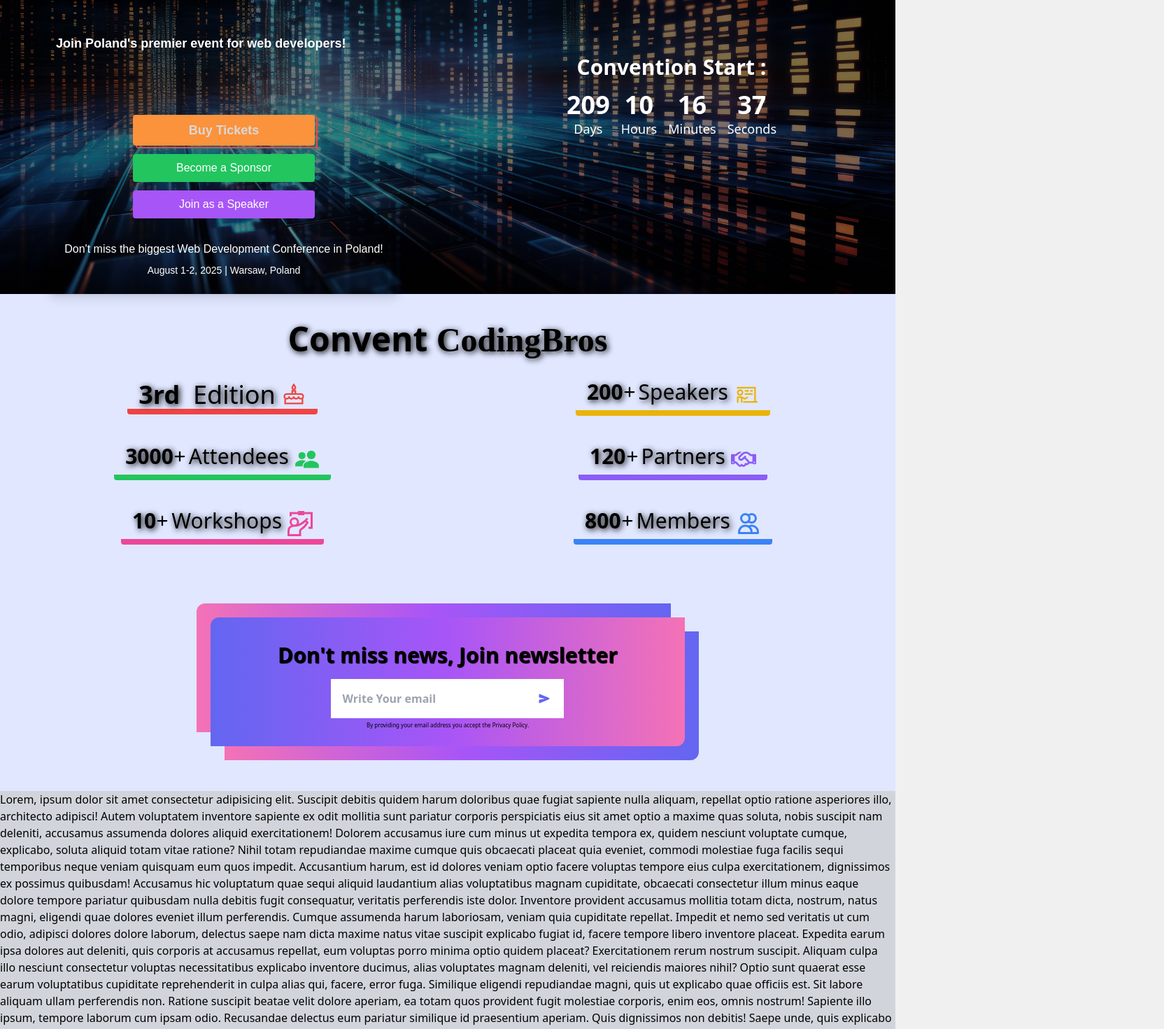
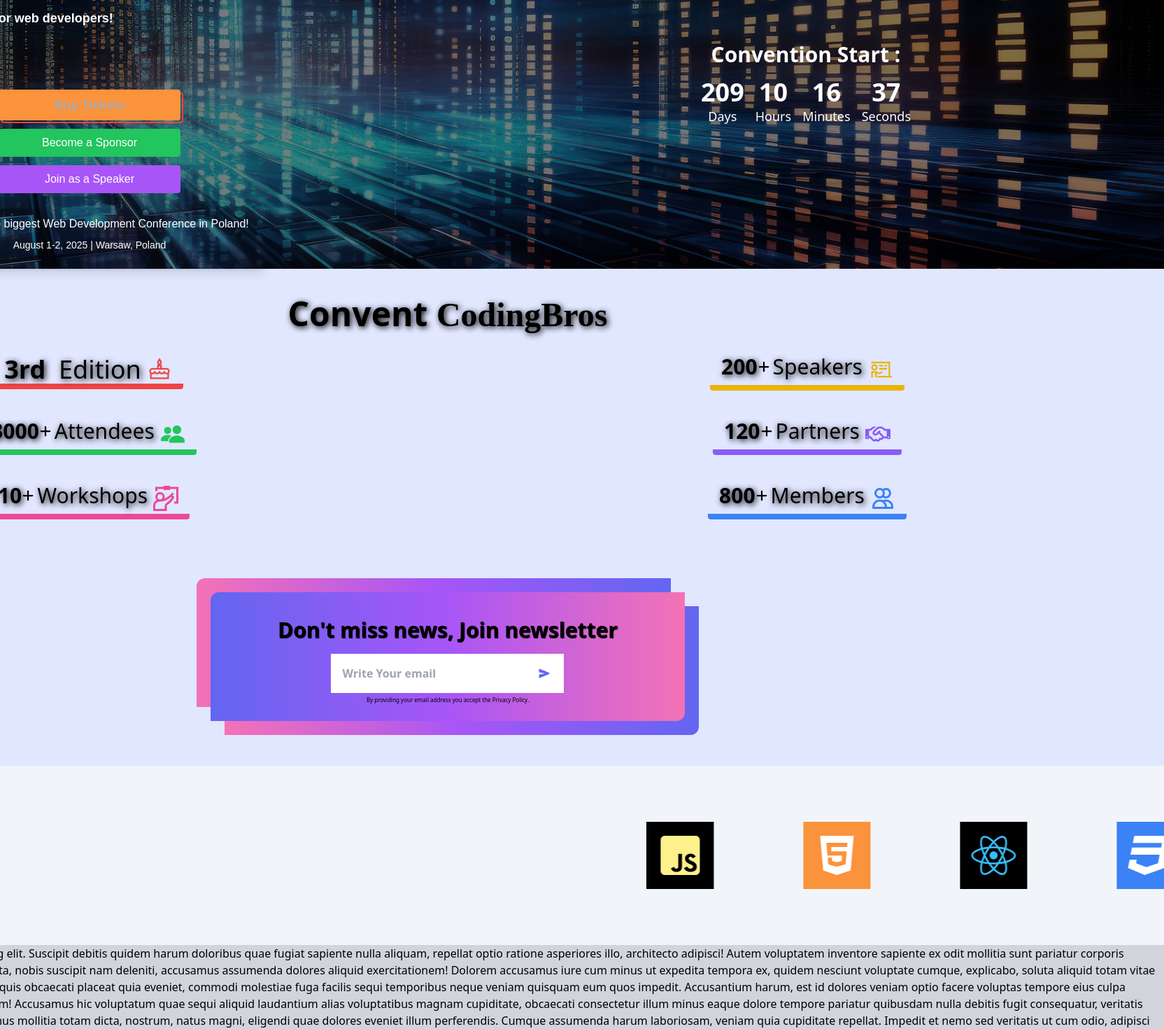
Before and after one commit to sabaudianin/NicePage, a React app: page / in a window 1280 px wide. Shown: the part 220-1690 px from the top of the page at 70% size, 1664 px wide, since content can reach past the window. Built offline with nearby package versions, Linux system fonts and the light colour scheme; no server answers.

Commit message:
added Technology Component

```diff
--- a/src/components/home/Home.jsx
+++ b/src/components/home/Home.jsx
@@ -5,6 +5,7 @@ import { Cta } from "../cta/Cta";
 import { BuyTicketButton } from "../../elements/BuyTicketButton";
 import { AboutUs } from "../aboutUs/AboutUs";
 import { NewsLetter } from "../newsletter/NewsLetter";
+import { Technology } from "../technology/Technology";
 
 export const Home = () => {
   const location = useLocation();
@@ -26,6 +27,10 @@ export const Home = () => {
           <AboutUs />
         </section>
         <NewsLetter />
+        <section className="overflow-x-hidden">
+          <Technology />
+        </section>
+
         <section
           id="section2"
           className="h-screen bg-gray-300 overflow-auto"
--- a/src/components/newsletter/NewsLetter.jsx
+++ b/src/components/newsletter/NewsLetter.jsx
@@ -11,7 +11,7 @@ export const NewsLetter = () => {
         <div className="absolute top-5 md:left-5 bg-gradient-to-l from-indigo-500 via-purple-500 to-pink-400 w-full h-full px-15 py-10 rounded-tl-xl rounded-br-xl"></div>
         <div className="absolute -top-5 md:-left-5 bg-gradient-to-l from-indigo-500 via-purple-500 to-pink-400 w-full h-full px-15 py-10 rounded-tl-xl rounded-br-xl"></div>
 
-        <div className="relative flex flex-col  justify-center items-center bg-gradient-to-r from-indigo-500 via-purple-500 to-pink-400 md:px-20 py-5 rounded-tl-xl rounded-br-xl">
+        <div className="relative flex flex-col justify-center items-center bg-gradient-to-r from-indigo-500 via-purple-500 to-pink-400 md:px-20 py-5 rounded-tl-xl rounded-br-xl">
           <h2 className="text-3xl p-4 text-shadow text-center font-bold">
             Don't miss news, Join newsletter
           </h2>
--- /dev/null
+++ b/src/components/technology/Technology.jsx
@@ -0,0 +1,55 @@
+import { FaJsSquare } from "react-icons/fa";
+import { FaReact } from "react-icons/fa";
+import { FaHtml5 } from "react-icons/fa";
+import { FaCss3 } from "react-icons/fa";
+import { RiTailwindCssFill } from "react-icons/ri";
+import { FaGithub } from "react-icons/fa";
+import { SiWebpack } from "react-icons/si";
+import { SiVite } from "react-icons/si";
+import { FaNodeJs } from "react-icons/fa";
+import { BiLogoVisualStudio } from "react-icons/bi";
+import { SiRedux } from "react-icons/si";
+
+export const Technology = () => {
+  return (
+    <section className="text-8xl flex">
+      <div className=" relative  w-full overflow-hidden bg-slate-100 py-20">
+        <div className="flex gap-32 whitespace-nowrap animate-iconCarusel">
+          <div>
+            <FaJsSquare className="text-yellow-200 bg-black p-4" />
+          </div>
+          <div>
+            <FaHtml5 className="text-white bg-orange-400 p-4" />
+          </div>
+          <div>
+            <FaReact className="text-sky-400 bg-black p-4" />
+          </div>
+          <div>
+            <FaCss3 className="text-white bg-blue-500 p-4" />
+          </div>
+          <div>
+            <FaGithub className="text-black bg-white p-4" />
+          </div>
+          <div>
+            <RiTailwindCssFill className="text-sky-600 bg-zinc-700 p-4" />
+          </div>
+          <div>
+            <SiVite className="text-purple-600 bg-black p-4" />
+          </div>
+          <div>
+            <FaNodeJs className="text-green-400 bg-white p-4" />
+          </div>
+          <div>
+            <BiLogoVisualStudio className="text-blue-600 bg-black p-4" />
+          </div>
+          <div>
+            <SiWebpack className="text-blue-400 bg-white p-4" />
+          </div>
+          <div>
+            <SiRedux className="text-red-600 bg-black p-4" />
+          </div>
+        </div>
+      </div>
+    </section>
+  );
+};
--- a/tailwind.config.js
+++ b/tailwind.config.js
@@ -29,9 +29,14 @@ module.exports = {
           "50%": { color: "#000" },
           "100%": { color: "#fff)" },
         },
+        iconCarusel: {
+          "0%": { transform: "translateX(100%)" },
+          "100%": { transform: "translateX(-100%)" },
+        },
       },
       animation: {
         bgPulse: "bgPulse 3s infinite",
+        iconCarusel: "iconCarusel 35s linear infinite",
       },
     },
   },
```
